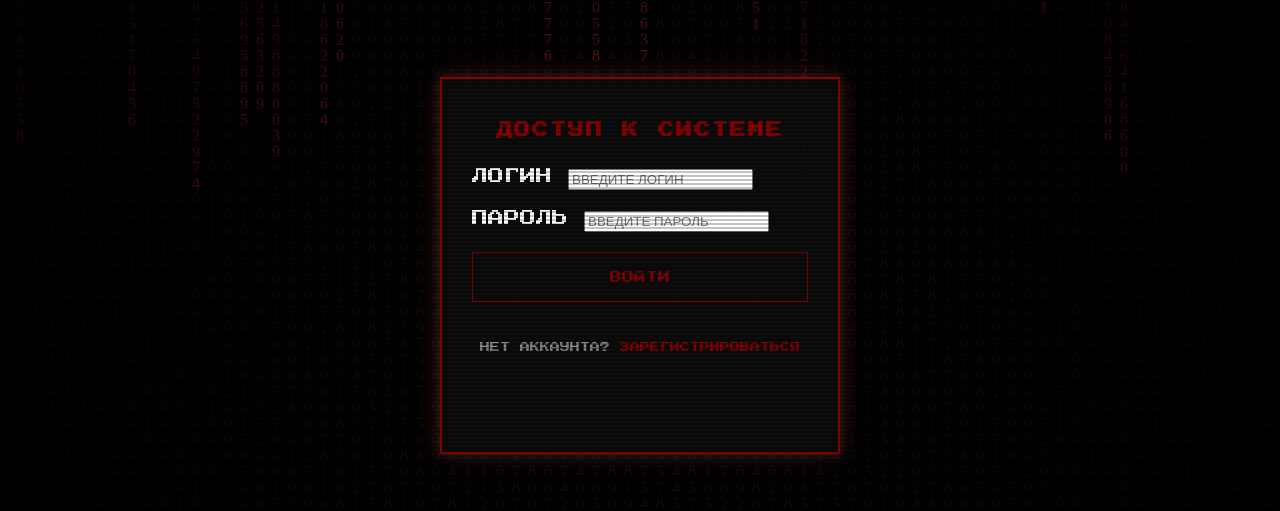
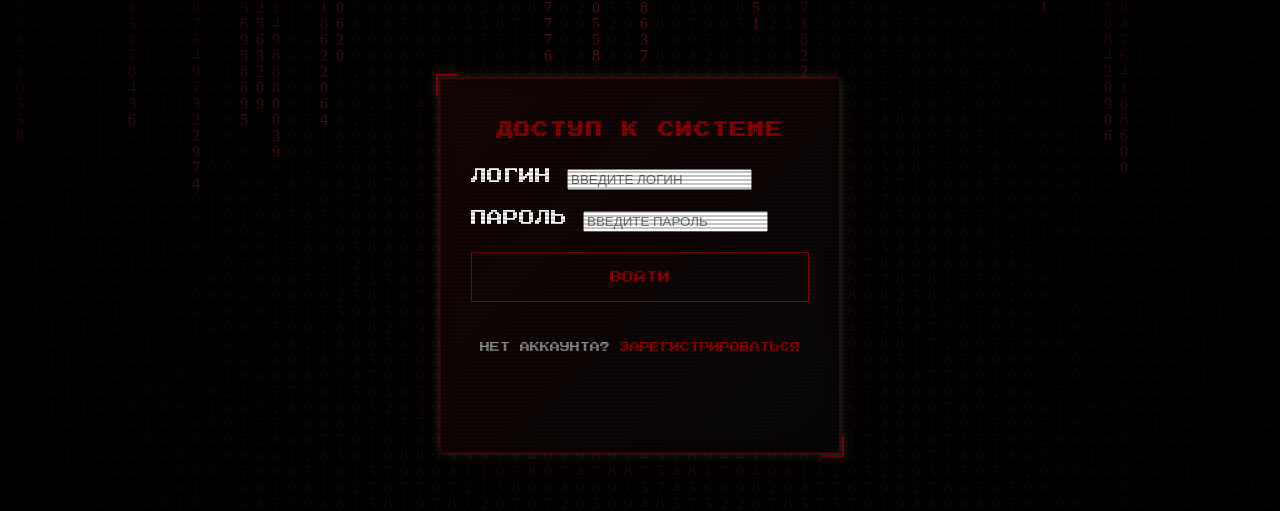
Before and after one commit to kontuzorovdima-sudo/MY-site, a plain HTML site: page auth.html in a window 1280 px wide. Shown: the part 131-642 px from the top of the page. Drawn offline with Linux system fonts and the light colour scheme.

Commit message:
style: beautiful auth box with frame and corner decorations

```diff
--- a/cs.v5.css
+++ b/cs.v5.css
@@ -1587,12 +1587,40 @@ nav { display: flex; justify-content: space-between; }
 }
 
 .auth-box {
-    background: rgba(5, 5, 5, 0.8);
+    position: relative;
+    background: linear-gradient(135deg, rgba(20, 0, 0, 0.9) 0%, rgba(5, 5, 5, 0.95) 100%);
+    border: 1px solid rgba(255, 0, 0, 0.2);
+    border-radius: 4px;
+    padding: 30px;
+    width: 400px;
+    box-shadow:
+        0 0 50px rgba(139, 0, 0, 0.1),
+        inset 0 0 20px rgba(139, 0, 0, 0.05);
+    backdrop-filter: blur(10px);
+}
+
+/* Декоративные уголки как в терминале */
+.auth-box::before,
+.auth-box::after {
+    content: '';
+    position: absolute;
+    width: 20px;
+    height: 20px;
     border: 2px solid var(--blood);
-    padding: 30px;
-    width: 90%;
-    max-width: 400px;
-    box-shadow: 0 0 30px rgba(139, 0, 0, 0.3);
+}
+
+.auth-box::before {
+    top: -5px;
+    left: -5px;
+    border-right: 0;
+    border-bottom: 0;
+}
+
+.auth-box::after {
+    bottom: -5px;
+    right: -5px;
+    border-left: 0;
+    border-top: 0;
 }
 
 .auth-title {
```
